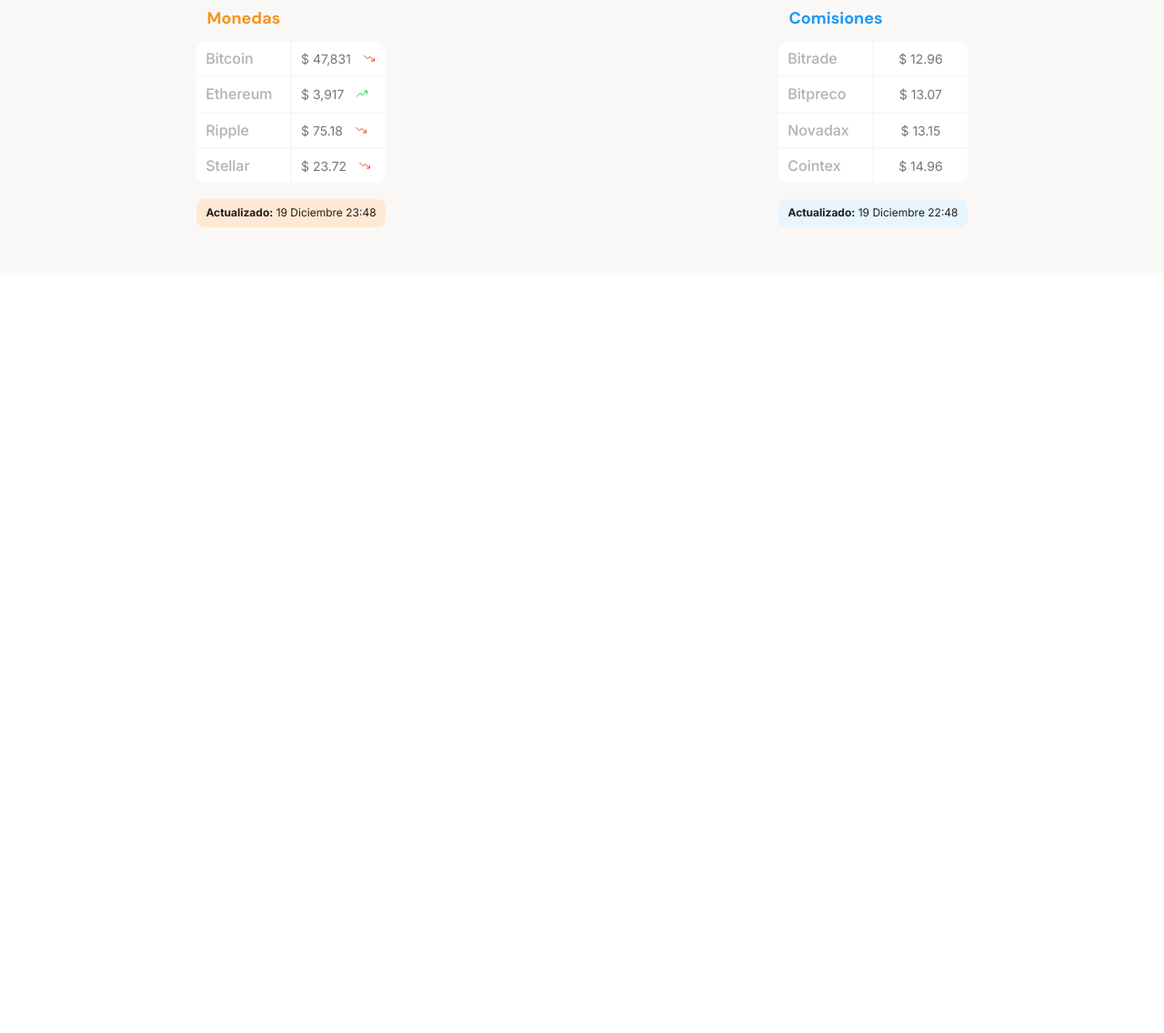
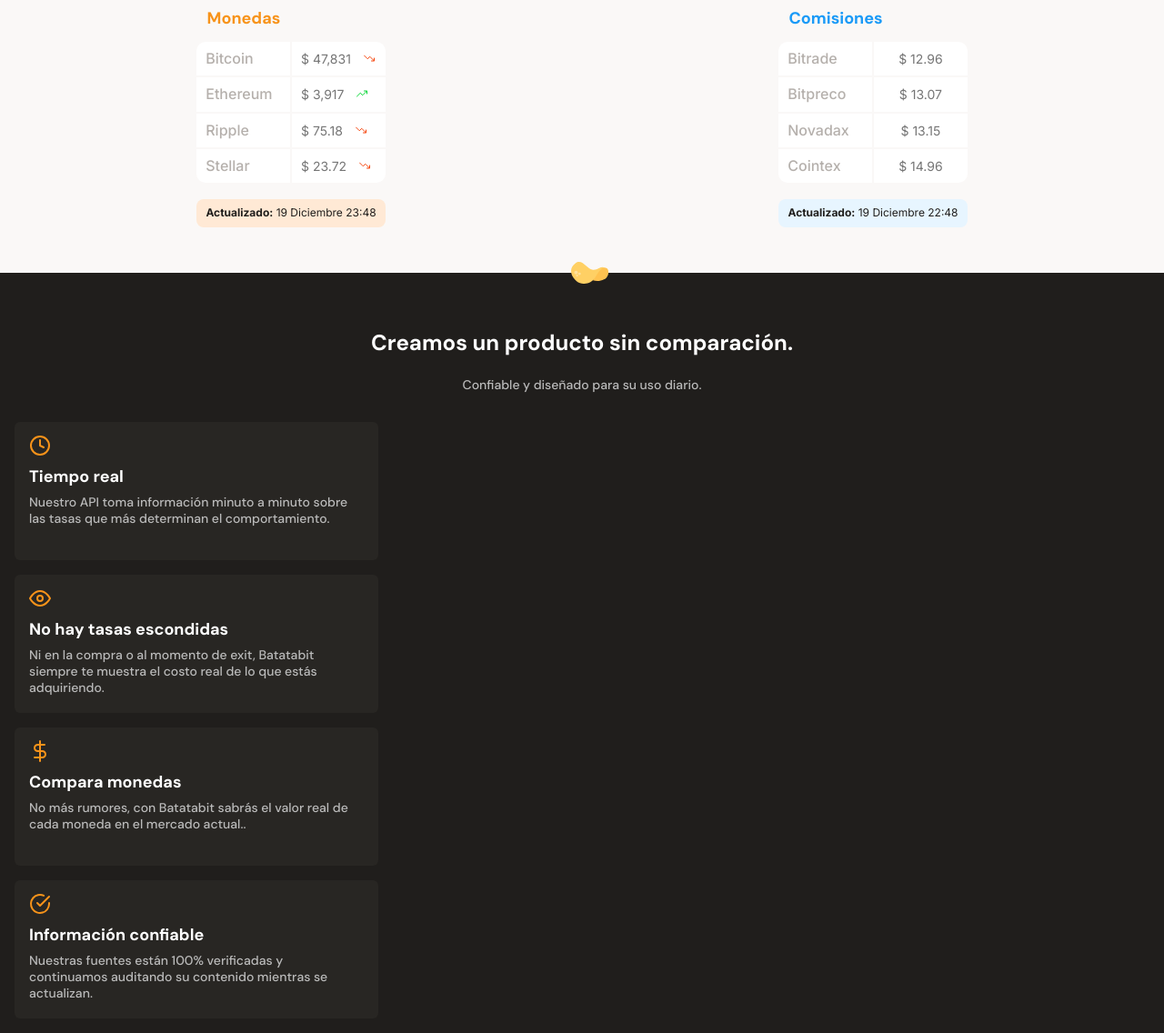
Before and after one commit to JuanMonje/Batata_Bit, a plain HTML site: page index.html in a window 1280 px wide. Shown: the part 714-1850 px from the top of the page at 91% size. Before the commit the page ends 1014 px from the top, so only its background shows below. Drawn offline with Linux system fonts and the light colour scheme.

Commit message:
Se termina completamente la seccion 2 de tarjetas.

```diff
--- a/Styles/index.css
+++ b/Styles/index.css
@@ -8,6 +8,7 @@
     --grey: #BABABA;
     --off-white: #FAF8F7;
     --just-white: #ffff;
+    --black-card: #282623;
 }
 * {
     box-sizing: border-box;
@@ -19,7 +20,7 @@ html {
     font-family: 'Dm Sans', sans-serif;
 }
 
-/*! SECCIÓN DEL HEADER */
+/** SECCIÓN DEL HEADER */
 header{
     position: relative;
     display: flex;
@@ -60,17 +61,17 @@ header img{
 }
 .header__title-container .header__button{
     position: absolute;
-    width: 230px;
+    width: 23rem;
     height: 4.8rem;
-    bottom: -24px; /* mitad del height */
-    left: calc(50% - 115px) ; /* mitad del width(115px) y 50% para centrar */
+    bottom: -2.4rem; /* mitad del height */
+    left: calc(50% - 11.5rem) ; /* mitad del width(115px) y 50% para centrar */
     display: block;
     padding: 14px 16px 12px;
     background-color: var(--off-white);
     font-weight: bold;
     font-size: 1.4rem;
     color: var(--warm-black) ;
-    /* SOMBRA */
+    /* /SOMBRA */
     box-shadow: 0px 4px 8px rgba(89, 73, 30, 0.16);
     border-radius: 5px;
     text-decoration: none;
@@ -85,12 +86,11 @@ header img{
 }
 
 
-/*! SECCIÓN DEL MAIN 1 */
+/* *SECCIÓN DEL MAIN 1 */
 main{
     width: 100%;
     min-width: 320px;
     height: auto;
-    background-color: var(--off-white);
 }
 .main__currency-container{
     width: 100%;
@@ -98,6 +98,7 @@ main{
     padding-top: 60px;
     padding-bottom: 50px;
     text-align: center;
+    background-color: var(--off-white);
 }
 .background-img{
     width: 200px;
@@ -128,14 +129,14 @@ main{
     color: var(--grey);
 }
 
-/*! PRIMERA TABLA1 */
+/** PRIMERA TABLA1 */
 .main__tables-container{
-    display: flex;  /* ?HACER EL DESPLAZAMIENTO LATERAL */
+    display: flex;  /*! HACER EL DESPLAZAMIENTO LATERAL */
     overflow-x: auto;
     scroll-behavior: smooth;
 }
 .main__tables-container::-webkit-scrollbar{
-    display: none; /* ?QUITAR VISUALMENTE EL SCROLLBAR */
+    display: none; /*! QUITAR VISUALMENTE EL SCROLLBAR */
 }
 .main__currency-table{
     width: auto;
@@ -216,7 +217,7 @@ main{
     background-position: right;
     background-repeat: no-repeat;
 }
-/* !SECCIÓN DE LA FECHA1 */
+/* *SECCIÓN DE FECHA1 */
 .currency-table__date{
     width: max-content;
     height: 3.1rem;
@@ -231,16 +232,105 @@ main{
     font-weight: 400;
     color: var(--warm-black);
 }
-/*! PRIMERA TABLA2 */
+
+
+/** PRIMERA TABLA2 */
 #commission-table__title{
     color: var(--secondary-blue);
 }
 #commission__price{
     text-align: center;
 }
-/* !SECCIÓN DE LA FECHA2 */
+/** SECCIÓN DE FECHA2 */
 #commission-table__date{
     width: max-content;
     height: 3.1rem;
     background-color: var(--soft-blue);
 }
+
+
+/* ?SECCIÓN NEGRA MAIN 2 */
+.main__product-detail{
+    position: relative;
+    width: 100%;
+    min-width: 320px;
+    height: auto;
+    padding: 64px 16px 47px;
+    background-color: var(--warm-black);
+}
+.product__batata-icon{
+    background-image: url('../Assets/icons/batata.svg');
+    position: absolute;
+    width: 40.5px;
+    height: 24px;
+    top: -12px;
+    left: calc(50% - 12px);
+    background-repeat: no-repeat;
+}
+.product__detail-title{
+    width: 90%;
+    min-width: 288px;
+    height: max-content;
+    margin: 0 auto 32px;
+    text-align: center;
+}
+.product__detail-title h2{
+    color: var(--just-white);
+    font-size: 2.4rem;
+    line-height: 2.6rem;
+    font-weight: 700;
+    margin-bottom: 24px;
+}
+.product__detail-title p{
+    color: var(--grey);
+    font-size: 1.4rem;
+    line-height: 1.8rem;
+    font-weight: 500;
+}
+/* .TARJETAS */
+.product-detail__card{
+    width: 90%;
+    min-width: 288px;
+    max-width: 400px;
+    height: 15.2rem;
+    margin-bottom: 16px;
+    padding: 14px 20px 22px 16px;
+    background-color: var(--black-card);
+    border-radius: 6px;
+}
+.product-detail__card .icon-card {
+    display: inline-block;
+    width: 24px;
+    height: 24px;
+    margin-bottom: 10px;
+    background-repeat: no-repeat;
+    background-size: cover;
+}
+.product__card-title{
+    color: var(--just-white);
+    font-size: 1.8rem;
+    font-weight: 700;
+    line-height: 1.8rem;
+}
+.product__card-body{
+    color: var(--grey);
+    font-size: 1.4rem;
+    line-height: 1.8rem;
+    font-weight: 500;
+    margin-top: 10px;
+}
+#card-final{
+    margin-bottom: 0px;
+}
+.clock{
+    background-image: url('../Assets/icons/clock.svg');
+}
+.eye{
+    background-image: url('../Assets/icons/eye.svg');
+}
+.money{
+    background-image: url('../Assets/icons/dollar-sign.svg');
+}
+.check{
+    background-image: url('../Assets/icons/check-circle.svg');
+}
--- a/index.html
+++ b/index.html
@@ -118,8 +118,34 @@
                    </div>
                </section>
             </section>
-           <section>
-
+           <section class="main__product-detail">
+                <span class="product__batata-icon"></span>
+                <div class="product__detail-title">
+                    <h2>Creamos un producto sin comparación.</h2>
+                    <p>Confiable y diseñado para su uso diario.</p>
+                </div>
+                <section class="product__cards-container">
+                    <article class="product-detail__card">
+                        <span class="icon-card clock"></span>
+                        <p class="product__card-title">Tiempo real</p>
+                        <p class="product__card-body">Nuestro API toma información minuto a minuto sobre las tasas que más determinan el comportamiento.</p>
+                    </article>
+                    <article class="product-detail__card">
+                        <span class="icon-card eye"></span>
+                        <p class="product__card-title">No hay tasas escondidas</p>
+                        <p class="product__card-body">Ni en la compra o al momento de exit, Batatabit siempre te muestra el costo real de lo que estás adquiriendo.</p>
+                    </article>
+                    <article class="product-detail__card">
+                        <span class="icon-card money"></span>
+                        <p class="product__card-title">Compara monedas</p>
+                        <p class="product__card-body">No más rumores, con Batatabit sabrás el valor real de cada moneda en el mercado actual..</p>
+                    </article>
+                    <article class="product-detail__card" id="card-final">
+                        <span class="icon-card check"></span>
+                        <p class="product__card-title">Información confiable</p>
+                        <p class="product__card-body">Nuestras fuentes están 100% verificadas y continuamos auditando su contenido mientras se actualizan.</p>
+                    </article>
+                </section>
            </section>
            <section>
 
```
